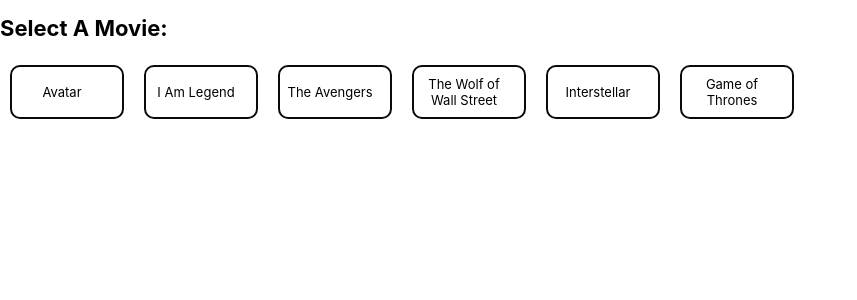
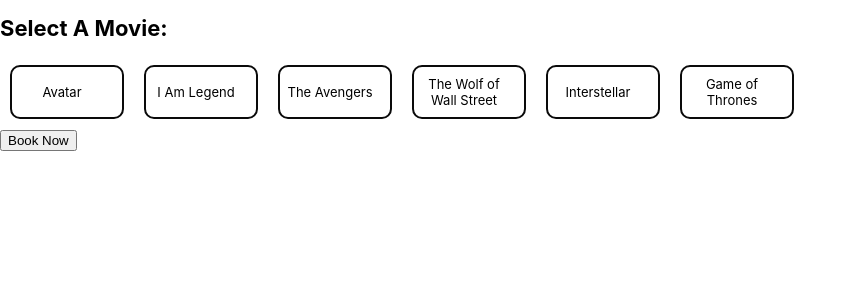
Before and after one commit to prajwaljain19/Bookmyshow-Nodejs, a React (Create React App) app: page / in a window 1280 px wide. Shown: the top 300 px of the page, without its empty margins (0-857 px from the left). Built offline with nearby package versions, Linux system fonts and the light colour scheme.

Commit message:
22/10/2024

```diff
--- /dev/null
+++ b/src/component/Bookseat.js
@@ -0,0 +1,11 @@
+import React from 'react'
+
+const Bookseat = () => {
+  return (
+    <div>
+
+    </div>
+  )
+}
+
+export default Bookseat
--- /dev/null
+++ b/src/component/Lastbooking.js
@@ -0,0 +1,11 @@
+import React from 'react'
+
+const Lastbooking = () => {
+  return (
+    <div>
+
+    </div>
+  )
+}
+
+export default Lastbooking
--- /dev/null
+++ b/src/component/Timeschedule.js
@@ -0,0 +1,11 @@
+import React from 'react'
+
+const Timeschedule = () => {
+  return (
+    <div>
+
+    </div>
+  )
+}
+
+export default Timeschedule
--- a/src/pages/Home.js
+++ b/src/pages/Home.js
@@ -1,15 +1,28 @@
-import React from 'react';
-import Selectmovie from '../component/Selectmovie';
+import React from "react";
+import Selectmovie from "../component/Selectmovie";
+import Lastbooking from "../component/Lastbooking";
+import Timeschedule from "../component/Timeschedule";
+import Bookseat from "../component/Bookseat";
 
 const Home = () => {
-    return (
-        <div>
-            <div className='select_movie_component'>
-            <Selectmovie />
+  return (
+    <div>
+      <div className="Wrapper">
+        <div className="select_movie_component">
+          <Selectmovie />
+        </div>
+        <div className="last_booking_details_container">
+            <Lastbooking/>
             </div>
+      </div>
 
-        </div>
-    )
-}
+      <div className="time_seats_container">
+         <Timeschedule/>
+         <Bookseat/>
+        <button>Book Now</button>
+      </div>
+    </div>
+  );
+};
 
 export default Home;
```
